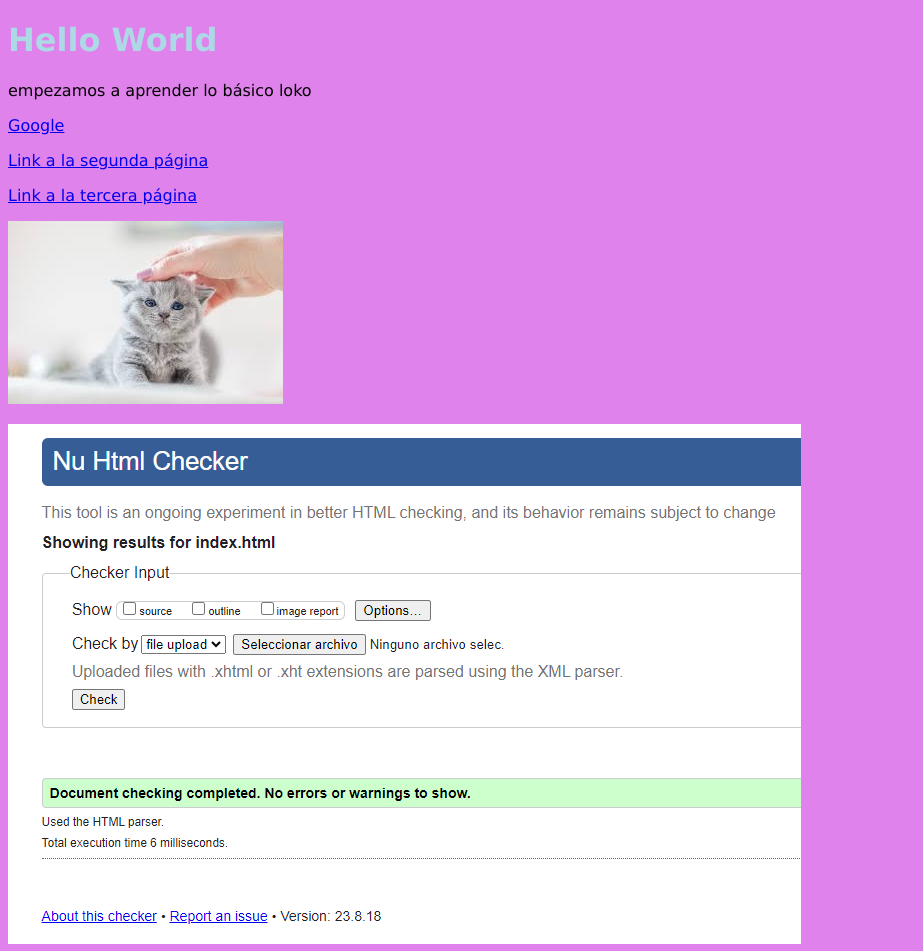
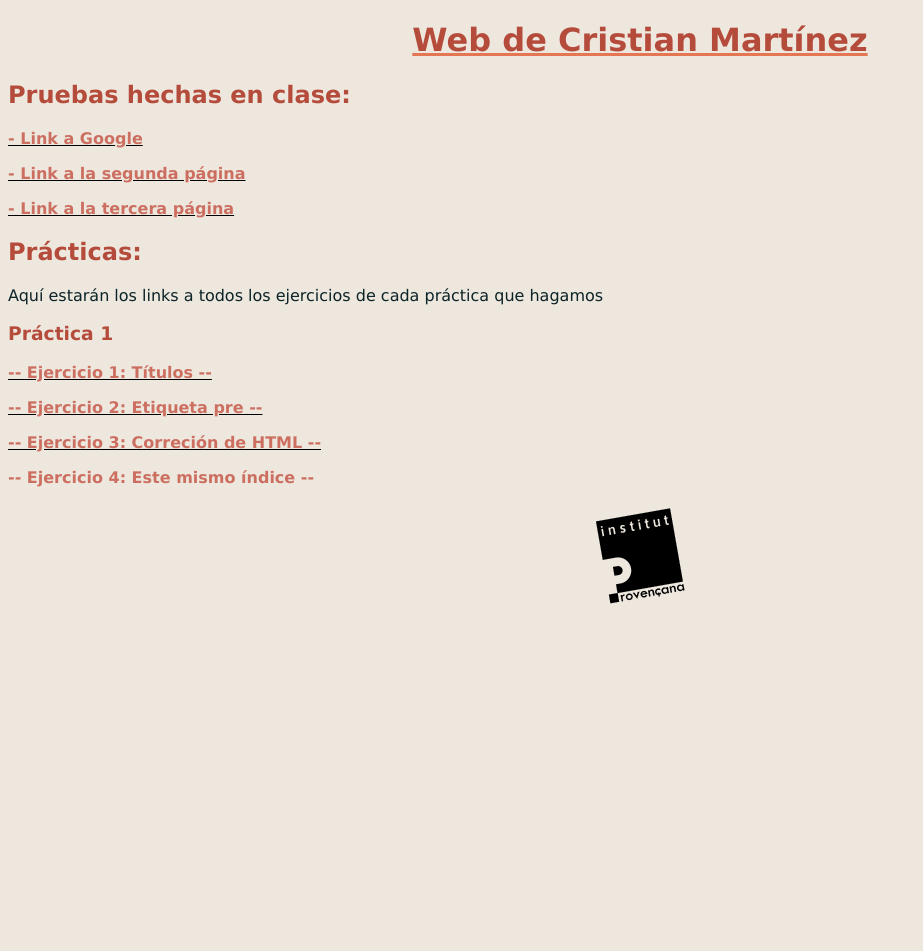
Before and after one commit to Mandretta/mandretta.github.io, a plain HTML site: page index.html in a window 1280 px wide. Shown: the whole page, without its empty margins (0-923 px from the left). After the commit the page ends 800 px from the top, so only its background shows below. Drawn offline with Linux system fonts and the light colour scheme.

Commit message:
Índice listo

```diff
--- a/css/stylesheet.css
+++ b/css/stylesheet.css
@@ -4,17 +4,51 @@
 
 h1
 {
-    color:lightblue
+    color:#b54b3b;
+    text-align: center;
+    text-decoration: rgb(228, 118, 84) underline;
 }
 
-
-li
+h2, h3
 {
-    color: blue;
+    color:#b54b3b;
 }
 
 body
 {
     font-family: 'Lucida Sans', 'Lucida Sans Regular', 'Lucida Grande', 'Lucida Sans Unicode';
-    background-color: lightgreen;
+    background-color: #ede7de;
+    color: white;
 }
+
+#ejerciciossinindex
+{
+    color:#cc6f61 ;
+    font-weight: bolder;
+}
+
+a
+{
+    color: #cc6f61;
+    text-decoration:rgb(0, 0, 0) underline;
+    font-weight: bolder;
+}
+
+p
+{
+    color: #0c2327;
+}
+
+.center {
+    display: block;
+    margin-left: auto;
+    margin-right: auto;
+    width: 100px;
+  }
+
+
+--text: #0c2327;
+--background: #f0f9fa;
+--primary: #cc6f61;
+--secondary: #cdeaef;
+--accent: #b54b3b;
--- a/index.html
+++ b/index.html
@@ -5,16 +5,22 @@
     <meta charset="UTF-8">
     <meta http-equiv="X-UA-Compatible" content="IE=edge">
     <meta name="viewport" content="width=device-width, initial-scale=1.0">
-    <title>Hello World</title>
+    <title>Index</title>
 </head>
-<body style="background-color:#E082EC ;">
-    <h1>Hello World</h1>
-    <p>empezamos a aprender lo básico loko</p>
-    <p><a href="https://www.google.es/">Google</a></p>
-    <p><a href="paginas_html/pagina1.html">Link a la segunda página</a> </p>
-    <p><a href="paginas_html2/pagina2.html">Link a la tercera página</a> </p>
-    <p><img src="imagenes/gatito2.jpg" alt="GATITO"></p>
-    <p><img src="imagenes/Screenshot_1.png" alt="todogood"></p>
+<body>
+    <h1>Web de Cristian Martínez</h1>
+    <h2>Pruebas hechas en clase:</h2>
+    <p><a href="https://www.google.es/">- Link a Google</a></p>
+    <p><a href="paginas_html/pagina1.html">- Link a la segunda página</a> </p>
+    <p><a href="paginas_html2/pagina2.html">- Link a la tercera página</a> </p>
+    <h2>Prácticas:</h2>
+    <p>Aquí estarán los links a todos los ejercicios de cada práctica que hagamos</p>
+    <h3>Práctica 1</h3>
+    <p><a href="practica1html/exercici1.html">-- Ejercicio 1: Títulos --</a></p>
+    <p><a href="practica1html/ejercicio pre.html">-- Ejercicio 2: Etiqueta pre --</a></p>
+    <p><a href="practica1html/ejercicio3.html">-- Ejercicio 3: Correción de HTML --</a></p>
+    <p id="ejerciciossinindex" ;">-- Ejercicio 4: Este mismo índice   --</p>
+    <img class="center"; width="100px"" src="imagenes/LOGO-PROVEN.png" alt="logo provençana">
 
 </body>
 
```
Also changed, not shown: practica1html/ejercicio pre.html (+1 -0 lines), practica1html/ejercicio3.html (+1 -0 lines), practica1html/exercici1.html (+1 -0 lines), imagenes/LOGO-PROVEN.png (added), imagenes/logo_provenzana.jpg (added).
